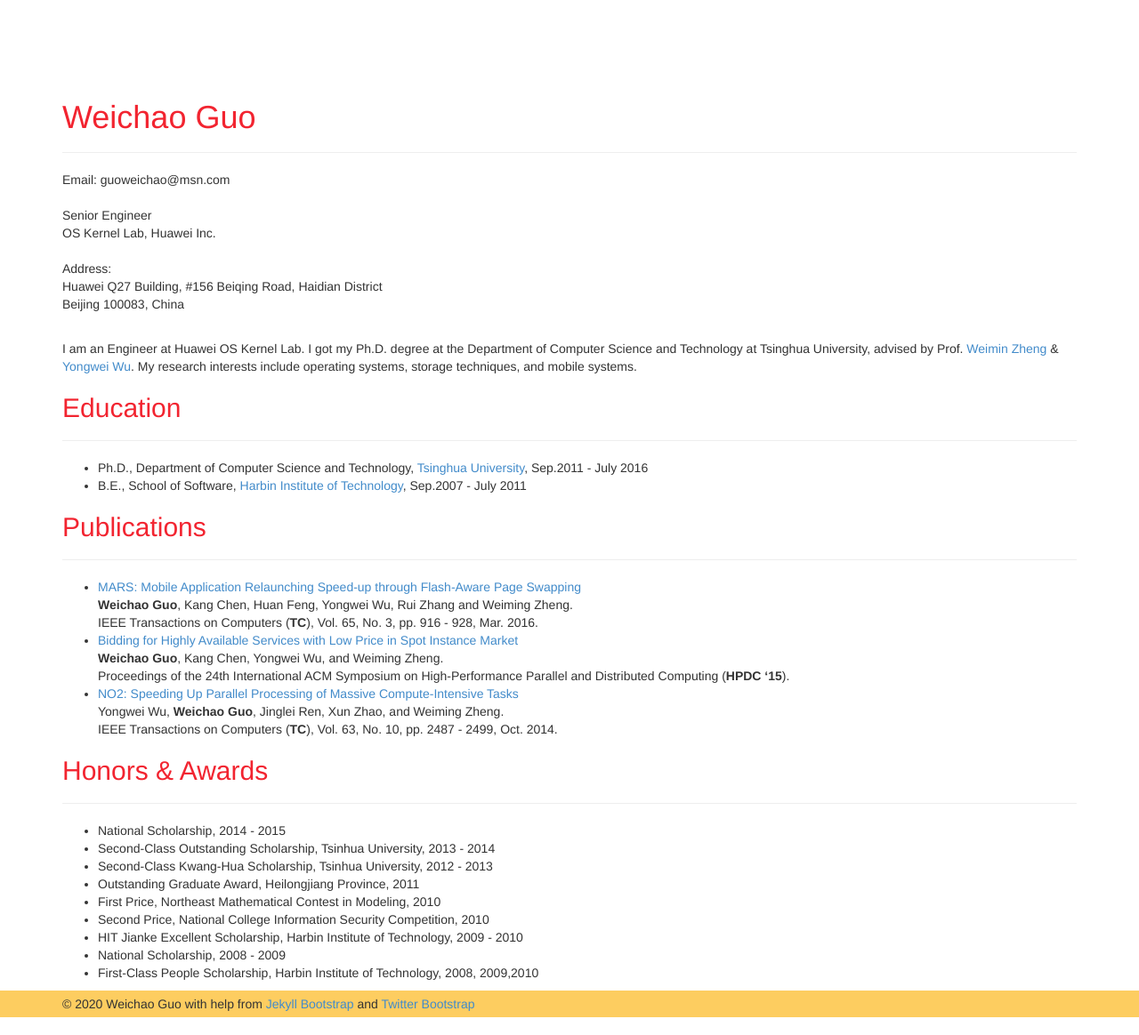
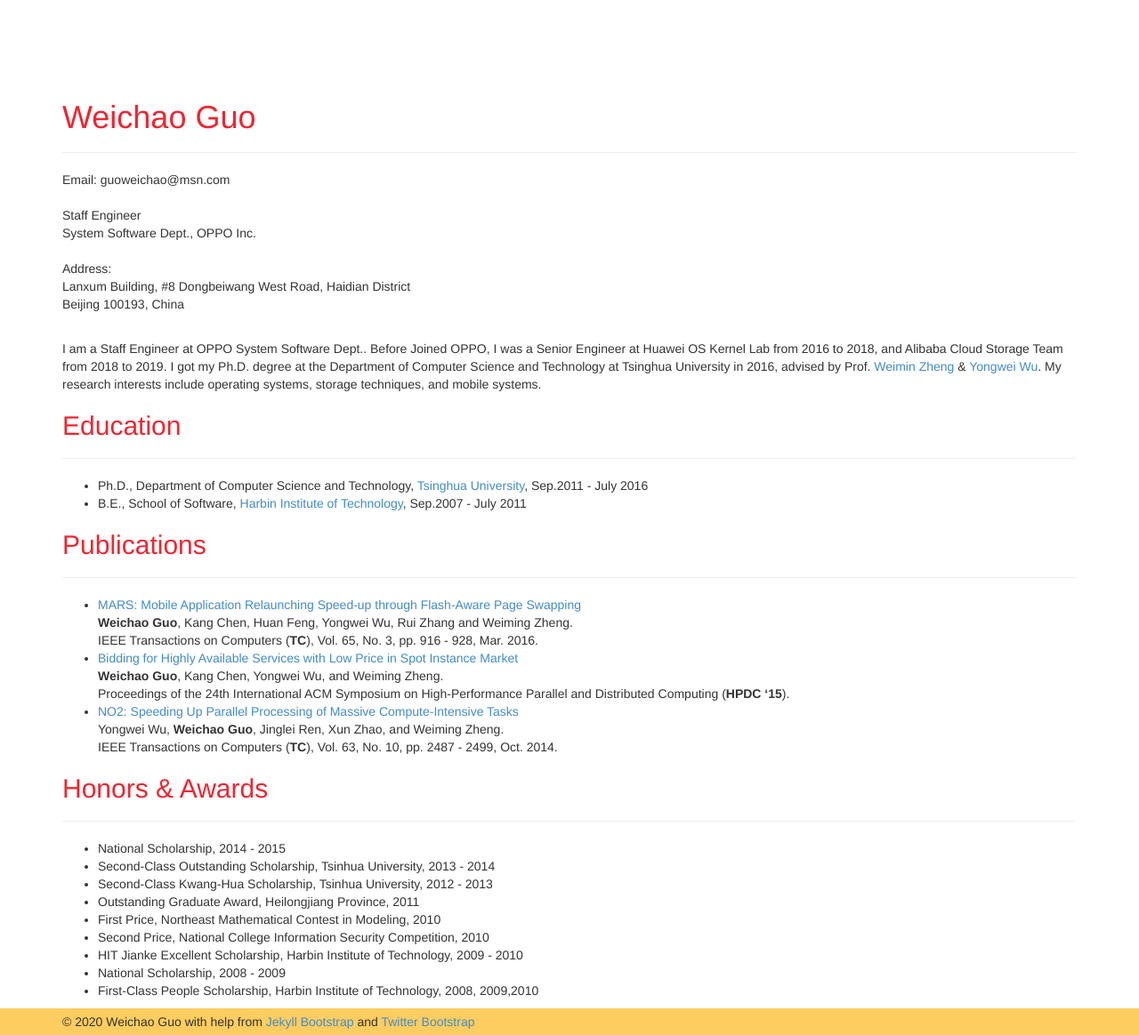
Before and after one commit to weichaoguo/weichaoguo.github.io, a Jekyll site: the page built from index.md, in a window 1280 px wide. Shown: the whole page at 89% size. Built offline with Jekyll 4.4.1, drawn with Linux system fonts in a browser that asks for light colours; nearby versions of some CDN libraries.

Commit message:
update career

```diff
--- a/index.md
+++ b/index.md
@@ -19,12 +19,12 @@ Email:
 </span>
 <br>
 <br>
-Senior Engineer
+Staff Engineer
 <br>
-OS Kernel Lab, Huawei Inc.<br>
+System Software Dept., OPPO Inc.<br>
 <br>Address:<br>
-Huawei Q27 Building, #156 Beiqing Road, Haidian District<br>
-Beijing 100083, China
+Lanxum Building, #8 Dongbeiwang West Road, Haidian District<br>
+Beijing 100193, China
 <!--
 </td>
 </tr>
@@ -33,8 +33,8 @@ Beijing 100083, China
 <br>
 <br>
 
-I am an Engineer at Huawei OS Kernel Lab.
-I got my Ph.D. degree at the Department of Computer Science and Technology at Tsinghua University, advised by Prof. [Weimin Zheng](http://www.tsinghua.edu.cn/publish/csen/4623/2010/20101224201009017453352/20101224201009017453352_.html) & [Yongwei Wu](http://madsys.cs.tsinghua.edu.cn/~yongweiwu/).
+I am a Staff Engineer at OPPO System Software Dept.. Before Joined OPPO, I was a Senior Engineer at Huawei OS Kernel Lab from 2016 to 2018, and Alibaba Cloud Storage Team from 2018 to 2019.
+I got my Ph.D. degree at the Department of Computer Science and Technology at Tsinghua University in 2016, advised by Prof. [Weimin Zheng](http://www.tsinghua.edu.cn/publish/csen/4623/2010/20101224201009017453352/20101224201009017453352_.html) & [Yongwei Wu](http://madsys.cs.tsinghua.edu.cn/~yongweiwu/).
 My research interests include operating systems, storage techniques, and mobile systems.
 
 ## Education
```
